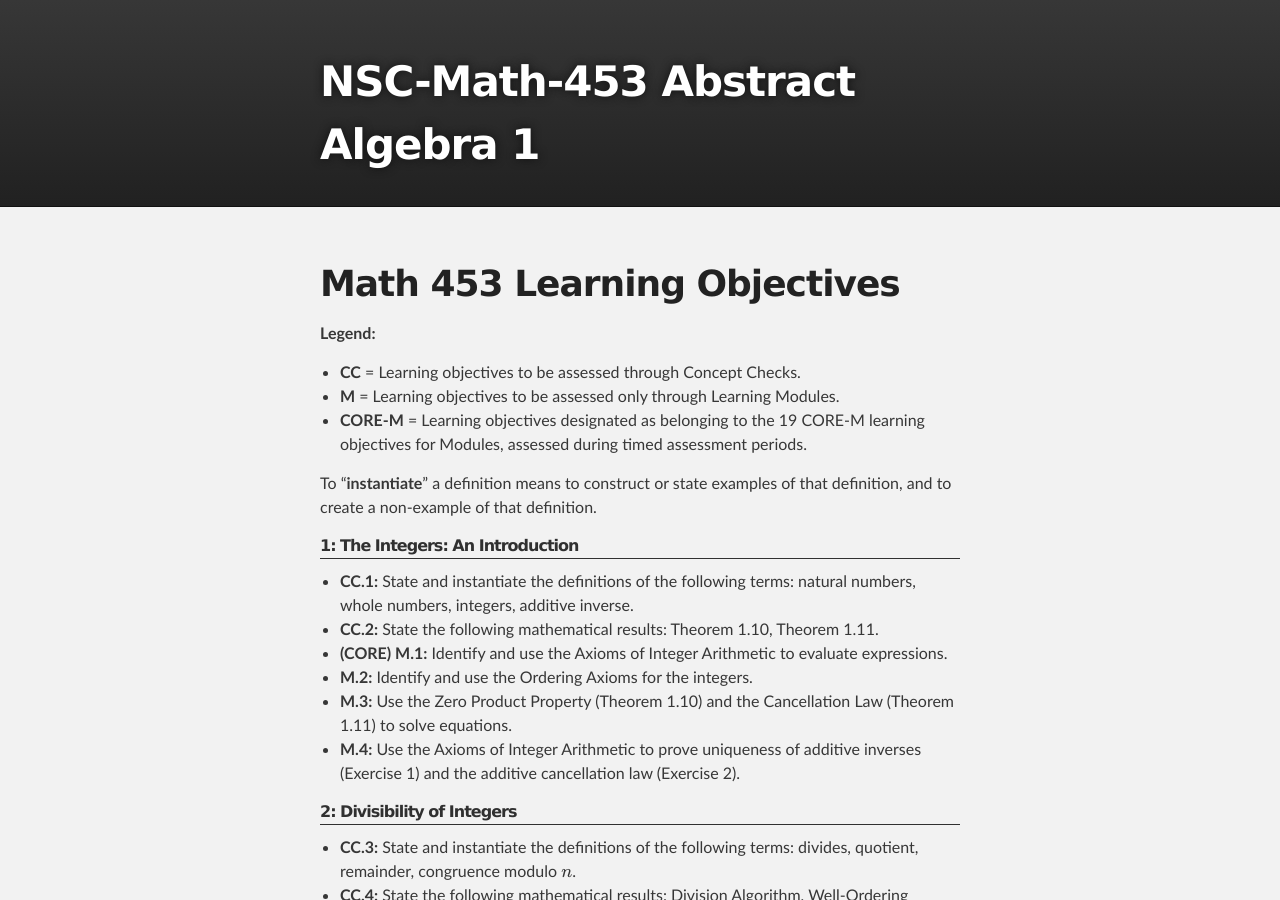
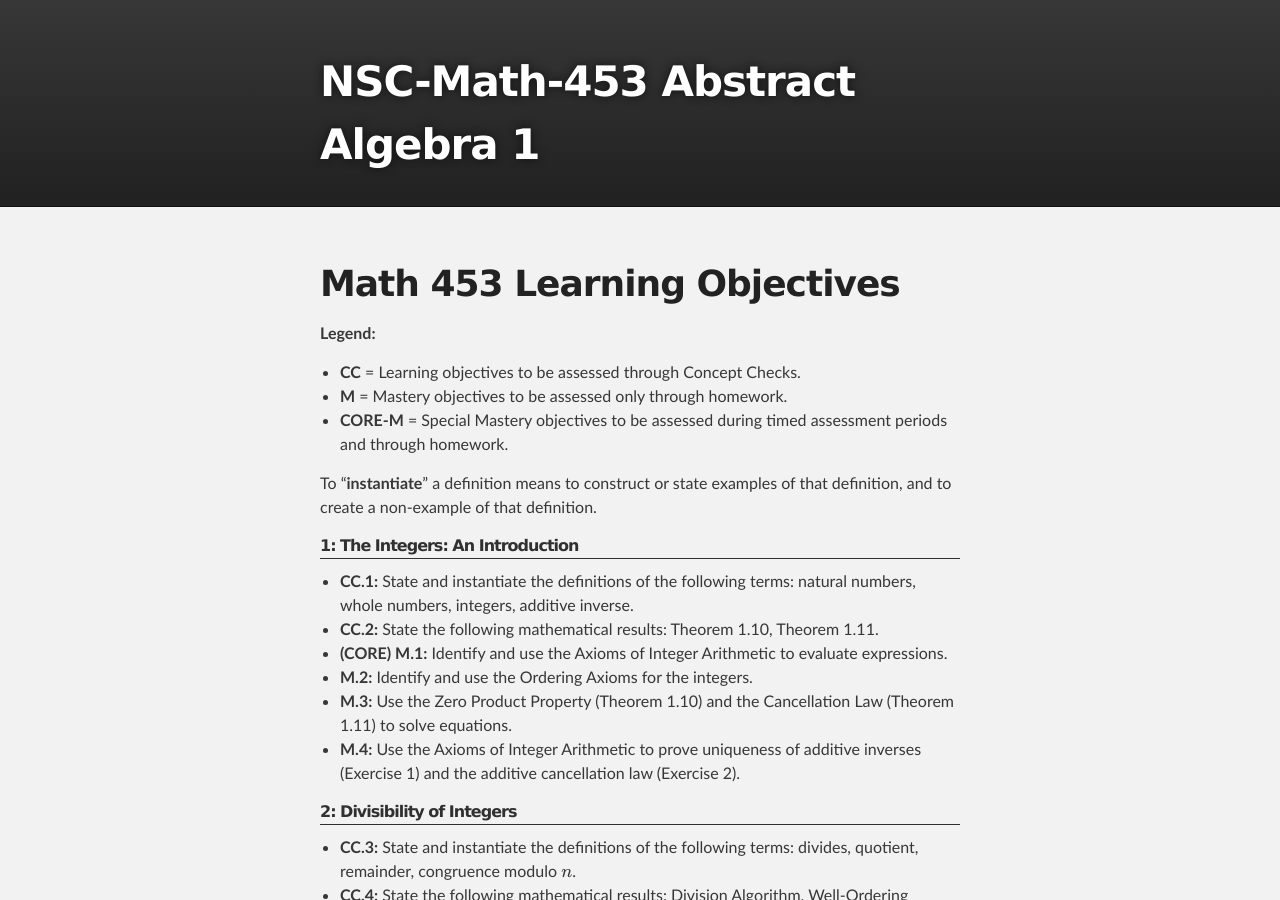
Before and after one commit to sergeballif/NSC-Math-453, a Jekyll site: the page built from LearningObjectives.md, in a window 1280 px wide and 900 px high. Built offline with Jekyll 4.4.1, drawn with Linux system fonts in a browser that asks for light colours; formulas are drawn with MathJax 3.

Commit message:
Update LearningObjectives.md

```diff
--- a/LearningObjectives.md
+++ b/LearningObjectives.md
@@ -7,8 +7,8 @@ title: Math 453 Learning Objectives
 __Legend:__
 
 + __CC__ = Learning objectives to be assessed through Concept Checks.
-+ __M__ = Learning objectives to be assessed only through Learning Modules.
-+ __CORE-M__ = Learning objectives designated as belonging to the 19 CORE-M learning objectives for Modules, assessed during timed assessment periods.
++ __M__ = Mastery objectives to be assessed only through homework.
++ __CORE-M__ = Special Mastery objectives to be assessed during timed assessment periods and through homework.
 
 To "__instantiate__" a definition means to construct or state examples of that definition, and to create a non-example of that definition.
 
```
